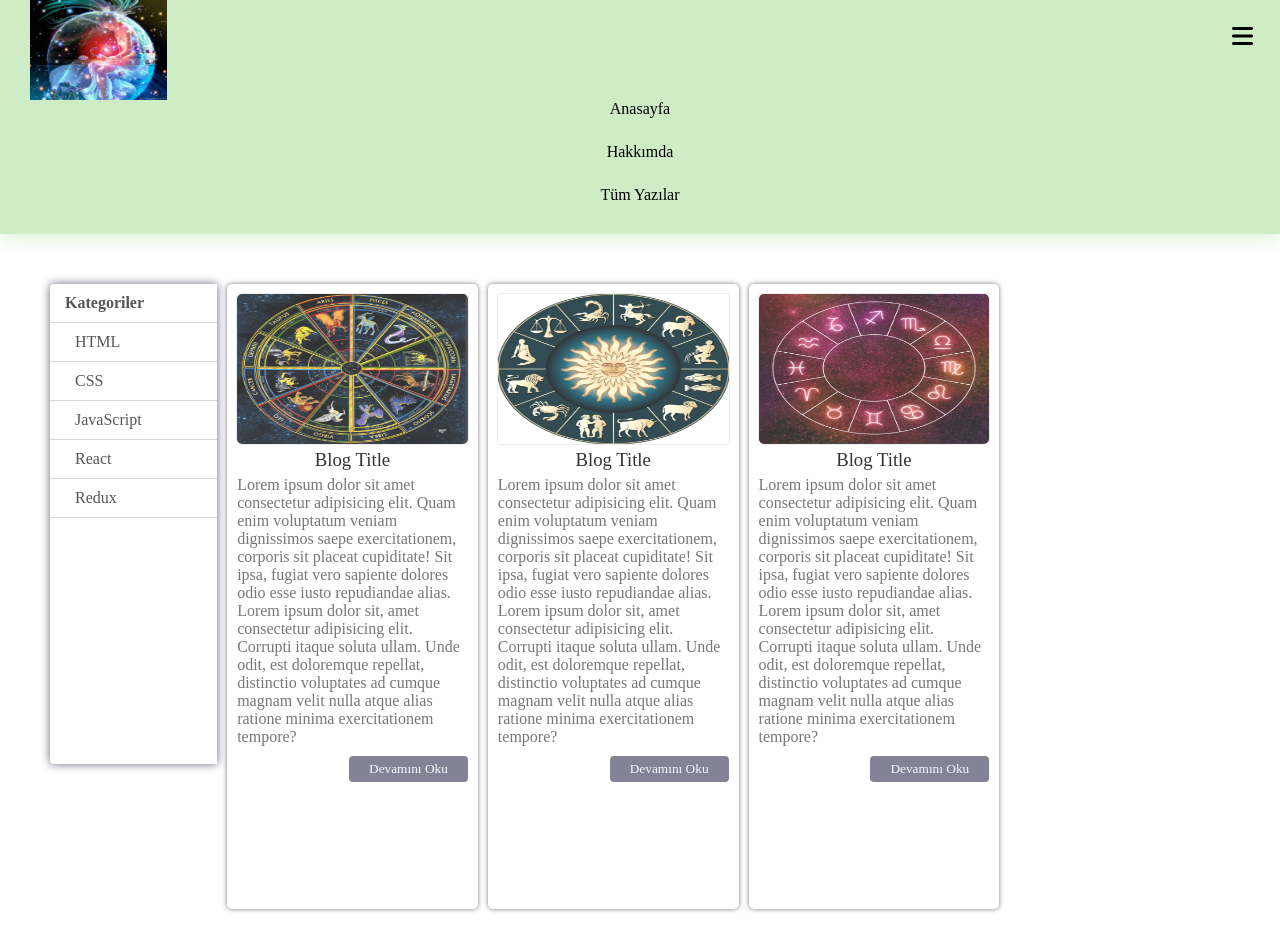
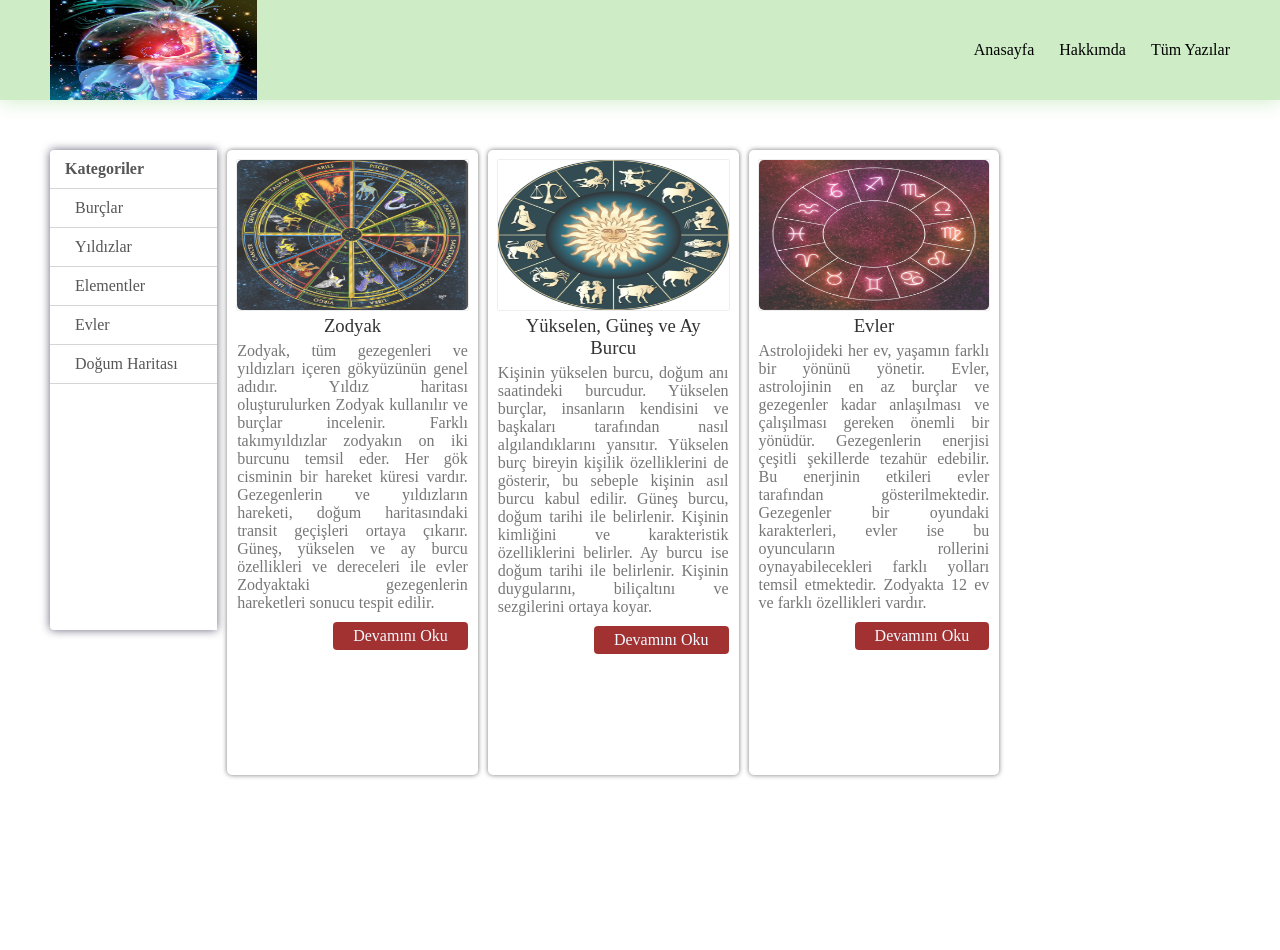
Before and after one commit to funda-catalbas/Blog-project, a plain HTML site: page index.html in a window 1280 px wide. After the commit the page ends 825 px from the top, so only its background shows below. Drawn offline with Linux system fonts and the light colour scheme.

Commit message:
cardstyled

```diff
--- a/css/header.css
+++ b/css/header.css
@@ -42,6 +42,7 @@ nav a{
 nav ul{
     display: flex;
     gap: 25px;
+    color: black;
 }
 
 .menuIconContainer{
@@ -50,9 +51,7 @@ nav ul{
     height: 75px;
     top: 0;
     right: 0;
-    display: flex;
-    justify-content: center;
-    align-items: center;
+    display: none;
 }
 
 .menuIconContainer span{
@@ -68,7 +67,6 @@ nav ul{
         justify-content: center;
         align-items: center;
     }
-  }
 
   header{
     flex-direction: column;
@@ -79,7 +77,7 @@ nav ul{
 
    nav{
     width: 100%;
-    display: flex;
+    display: none;
    }
 
    nav ul{
@@ -92,3 +90,22 @@ nav ul{
    nav ul:last-child{
     padding-bottom: 30px;
    }
+
+.logoContainer{
+    width: 100%;
+}
+
+.logoContainer img{
+    width: 40%;
+}
+}
+
+@media screen and (min-width: 600px) {
+    .logoContainer{
+        width: 70%;
+    }
+
+    .logoContainer img{
+        width: 25%;
+    }
+}
--- a/css/main.css
+++ b/css/main.css
@@ -29,6 +29,7 @@
 .leftSide{
     max-height: 60vh;
     flex: 1;
+    width: 50vh;
     border-bottom-left-radius: 4px;
     border-top-left-radius: 4px;
     box-shadow: 0px 0px 10px 0px #65647C;
@@ -63,13 +64,13 @@
 .rightSide{
     flex: 3;
     display: flex;
-    width: 40px;
+    width: 50vh;
     flex-wrap: wrap;
     gap: 10px;
 }
 
 .cardContainer{
-    width: 45%;
+    width: 100vh;
     padding: 10px;
     min-height: 300px;
     border-radius: 5px;
@@ -78,7 +79,6 @@
     transition: all 0.2s linear;
     cursor: pointer;
     opacity: 0.8;
-    transition: all 0.6s linear;
     cursor: pointer;
 }
 
@@ -106,6 +106,7 @@
 
 .blogSummary{
     color: #555;
+    text-align: justify;
 }
 
 .card-btn-container{
@@ -115,9 +116,10 @@
 }
 
 .card-btn{
+text-decoration: none;
 border: none;
 padding: 5px 20px;
-background-color: #65647C;
+background-color: darkred;
 cursor: pointer;
 color: aliceblue;
 border-radius: 4px;
@@ -145,7 +147,7 @@ transition: all 0.2s linear;
   }
 
 .cardContainer{
-    width: 100%;
+    width: 100vh;
 }
 }
 
@@ -154,6 +156,6 @@ transition: all 0.2s linear;
       flex-direction: column;
   }
   .cardContainer{
-    width: 100%;
+    width: 100vh;
 }
 }
--- a/index.html
+++ b/index.html
@@ -8,7 +8,9 @@
     <title>Blog Project</title>
     <link rel="stylesheet" href="./css/header.css">
     <link rel="stylesheet" href="./css/main.css" />
-    <link rel="stylesheet" href="https://cdnjs.cloudflare.com/ajax/libs/font-awesome/6.2.1/css/all.min.css" integrity="sha512-MV7K8+y+gLIBoVD59lQIYicR65iaqukzvf/nwasF0nqhPay5w/9lJmVM2hMDcnK1OnMGCdVK+iQrJ7lzPJQd1w==" crossorigin="anonymous" referrerpolicy="no-referrer" />
+    <link rel="stylesheet" href="https://cdnjs.cloudflare.com/ajax/libs/font-awesome/6.2.1/css/all.min.css"
+    integrity="sha512-MV7K8+y+gLIBoVD59lQIYicR65iaqukzvf/nwasF0nqhPay5w/9lJmVM2hMDcnK1OnMGCdVK+iQrJ7lzPJQd1w=="
+    crossorigin="anonymous" referrerpolicy="no-referrer" />
 </head>
 
 <body>
@@ -45,11 +47,11 @@
                 <P>Kategoriler</P>
             </div>
             <ul class="categoriesList">
-                <li><a href="#">HTML</a></li>
-                <li><a href="#">CSS</a></li>
-                <li><a href="#">JavaScript</a></li>
-                <li><a href="#">React</a></li>
-                <li><a href="#">Redux</a></li>
+                <li><a href="#">Burçlar</a></li>
+                <li><a href="#">Yıldızlar</a></li>
+                <li><a href="#">Elementler</a></li>
+                <li><a href="#">Evler</a></li>
+                <li><a href="#">Doğum Haritası</a></li>
             </ul>
          </section>
          <!-- CATEGORIES END -->
@@ -60,18 +62,16 @@
                 <div class="cardImageContainer">
                     <img src="./assets/image/zodyak1.PNG" alt="">
                 </div>
-                <h3 class="blogTitle">Blog Title</h3>
+                <h3 class="blogTitle">Zodyak</h3>
                 <p class="blogSummary">
-                    Lorem ipsum dolor sit amet consectetur adipisicing elit. Quam enim
-                    voluptatum veniam dignissimos saepe exercitationem, corporis sit
-                    placeat cupiditate! Sit ipsa, fugiat vero sapiente dolores odio esse
-                    iusto repudiandae alias. Lorem ipsum dolor sit, amet consectetur
-                    adipisicing elit. Corrupti itaque soluta ullam. Unde odit, est
-                    doloremque repellat, distinctio voluptates ad cumque magnam velit
-                    nulla atque alias ratione minima exercitationem tempore?
+                    Zodyak, tüm gezegenleri ve yıldızları içeren gökyüzünün genel adıdır.
+                    Yıldız haritası oluşturulurken Zodyak kullanılır ve burçlar incelenir.
+                    Farklı takımyıldızlar zodyakın on iki burcunu temsil eder. Her gök cisminin bir hareket küresi vardır.
+                    Gezegenlerin ve yıldızların hareketi, doğum haritasındaki transit geçişleri ortaya çıkarır.
+                    Güneş, yükselen ve ay burcu özellikleri ve dereceleri ile evler Zodyaktaki gezegenlerin hareketleri sonucu tespit edilir.
                 </p>
                 <div class="card-btn-container">
-                    <button class="card-btn">Devamını Oku</button>
+                    <a href="./html/blogDetail.html" class="card-btn">Devamını Oku</a>
                 </div>
               </div>
             <!-- BLOG CARD END -->
@@ -79,36 +79,30 @@
                 <div class="cardImageContainer">
                     <img src="./assets/image/zodyak2.PNG" alt="">
                 </div>
-                <h3 class="blogTitle">Blog Title</h3>
+                <h3 class="blogTitle">Yükselen, Güneş ve Ay Burcu</h3>
                 <p class="blogSummary">
-                    Lorem ipsum dolor sit amet consectetur adipisicing elit. Quam enim
-                    voluptatum veniam dignissimos saepe exercitationem, corporis sit
-                    placeat cupiditate! Sit ipsa, fugiat vero sapiente dolores odio esse
-                    iusto repudiandae alias. Lorem ipsum dolor sit, amet consectetur
-                    adipisicing elit. Corrupti itaque soluta ullam. Unde odit, est
-                    doloremque repellat, distinctio voluptates ad cumque magnam velit
-                    nulla atque alias ratione minima exercitationem tempore?
+                    Kişinin yükselen burcu, doğum anı saatindeki burcudur. Yükselen burçlar, insanların kendisini ve başkaları tarafından nasıl algılandıklarını yansıtır.
+                    Yükselen burç bireyin kişilik özelliklerini de gösterir, bu sebeple kişinin asıl burcu kabul edilir.
+                    Güneş burcu, doğum tarihi ile belirlenir. Kişinin kimliğini ve karakteristik özelliklerini belirler.
+                    Ay burcu ise doğum tarihi ile belirlenir. Kişinin duygularını, biliçaltını ve sezgilerini ortaya koyar.
                 </p>
                 <div class="card-btn-container">
-                    <button class="card-btn">Devamını Oku</button>
+                    <a href="./html/blogDetail.html" class="card-btn">Devamını Oku</a>
                 </div>
               </div>
               <div class="cardContainer">
                 <div class="cardImageContainer">
                     <img src="./assets/image/zodyak3.PNG" alt="">
                 </div>
-                <h3 class="blogTitle">Blog Title</h3>
+                <h3 class="blogTitle">Evler</h3>
                 <p class="blogSummary">
-                    Lorem ipsum dolor sit amet consectetur adipisicing elit. Quam enim
-                    voluptatum veniam dignissimos saepe exercitationem, corporis sit
-                    placeat cupiditate! Sit ipsa, fugiat vero sapiente dolores odio esse
-                    iusto repudiandae alias. Lorem ipsum dolor sit, amet consectetur
-                    adipisicing elit. Corrupti itaque soluta ullam. Unde odit, est
-                    doloremque repellat, distinctio voluptates ad cumque magnam velit
-                    nulla atque alias ratione minima exercitationem tempore?
+                    Astrolojideki her ev, yaşamın farklı bir yönünü yönetir.
+                    Evler, astrolojinin en az burçlar ve gezegenler kadar anlaşılması ve çalışılması gereken önemli bir yönüdür.
+                    Gezegenlerin enerjisi çeşitli şekillerde tezahür edebilir. Bu enerjinin etkileri evler tarafından gösterilmektedir. Gezegenler bir oyundaki
+                    karakterleri, evler ise bu oyuncuların rollerini oynayabilecekleri farklı yolları temsil etmektedir. Zodyakta 12 ev ve farklı özellikleri vardır.
                 </p>
                 <div class="card-btn-container">
-                    <button class="card-btn">Devamını Oku</button>
+                    <a href="./html/blogDetail.html" class="card-btn">Devamını Oku</a>
                 </div>
               </div>
          </section>
```
Also changed, not shown: css/blogDetail.css (added, +52 -0 lines), html/blogDetail.html (added, +78 -0 lines), js/general.js (added, +9 -0 lines).
